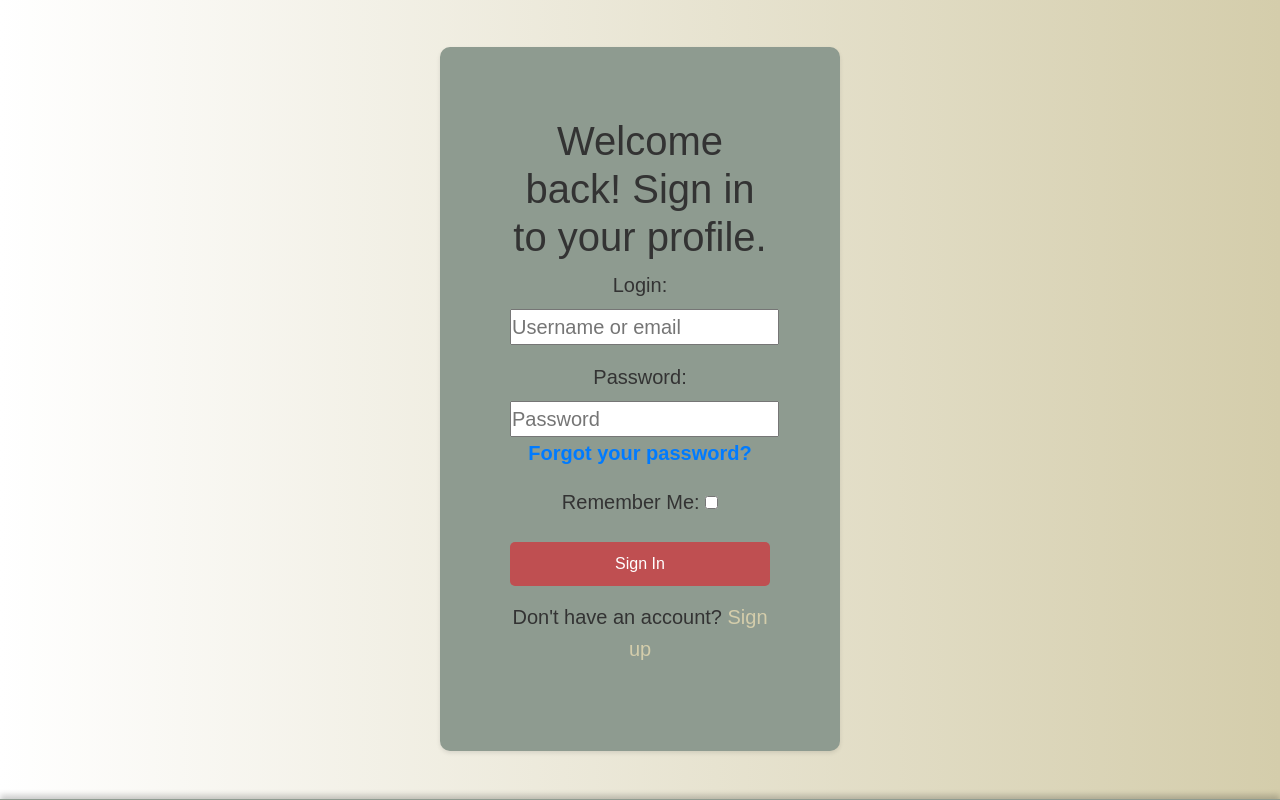
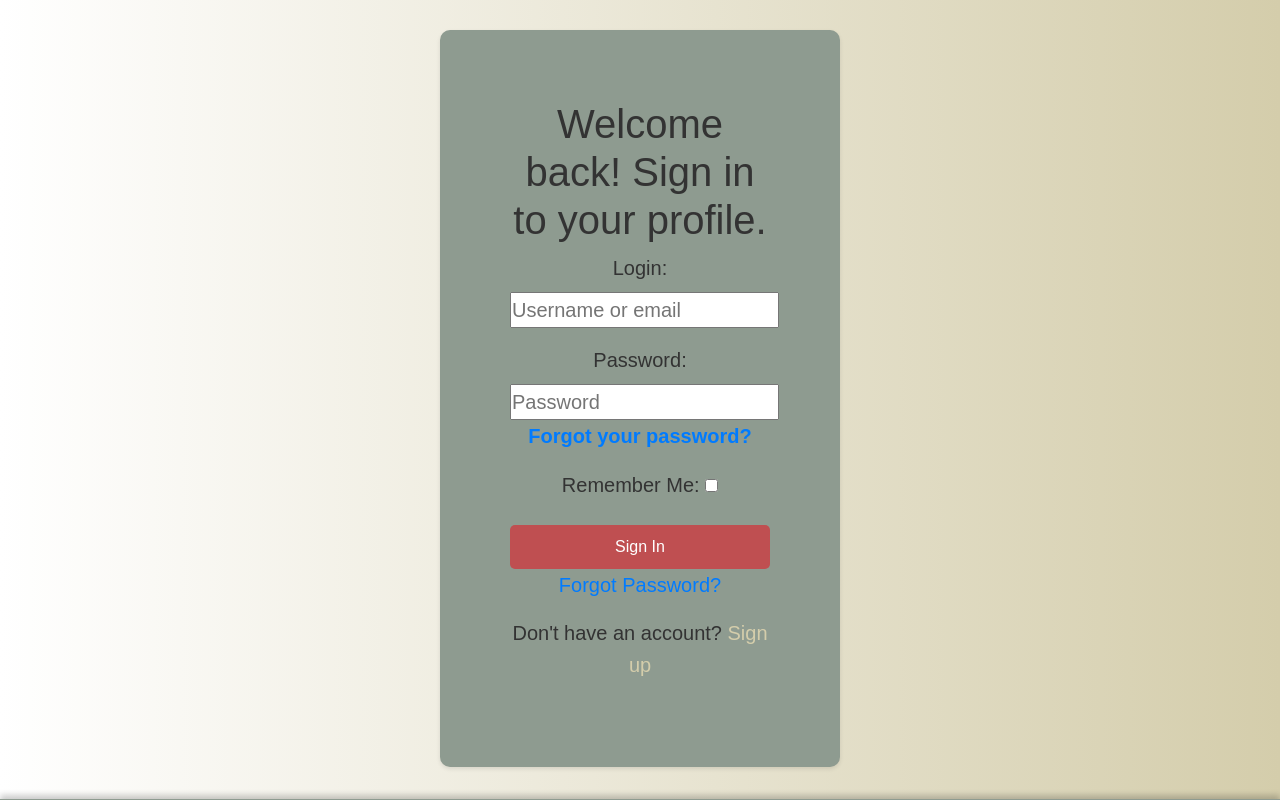
Before and after one commit to Kevinolm10/Motion-balance, a Django app: page /accounts/login/ in a window 1280 px wide. Shown: the part 400-1200 px from the top of the page. Run offline with Django 5.2, Linux system fonts and the light colour scheme; data that the repository does not hold is empty; some libraries are stand-ins or nearby versions.

Commit message:
Create general structure for the custom sign in page

```diff
--- a/templates/account/login.html
+++ b/templates/account/login.html
@@ -21,6 +21,10 @@
             <button type="submit" class="btn btn-primary">{% trans "Sign In" %}</button>
         </form>
 
+        <p class="forgot-password-link">
+            <a href="{% url 'account_reset_password' %}">{% trans "Forgot Password?" %}</a>
+        </p>
+
         <p class="sign-up-link">
             {% trans "Don't have an account?" %}
             <a href="{% url 'account_signup' %}">{% trans "Sign up" %}</a>
@@ -33,5 +37,4 @@
         {% endif %}
     </div>
 </section>
-
 {% endblock content %}
```
